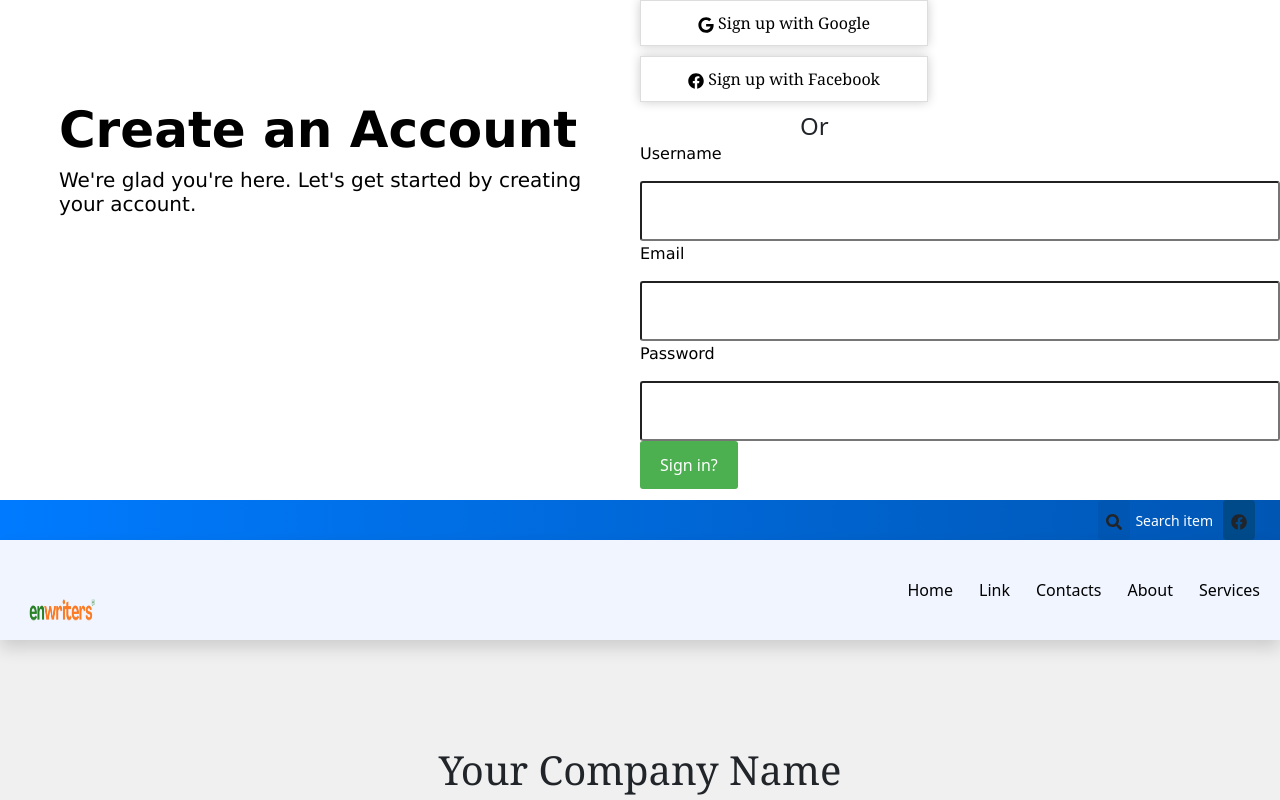
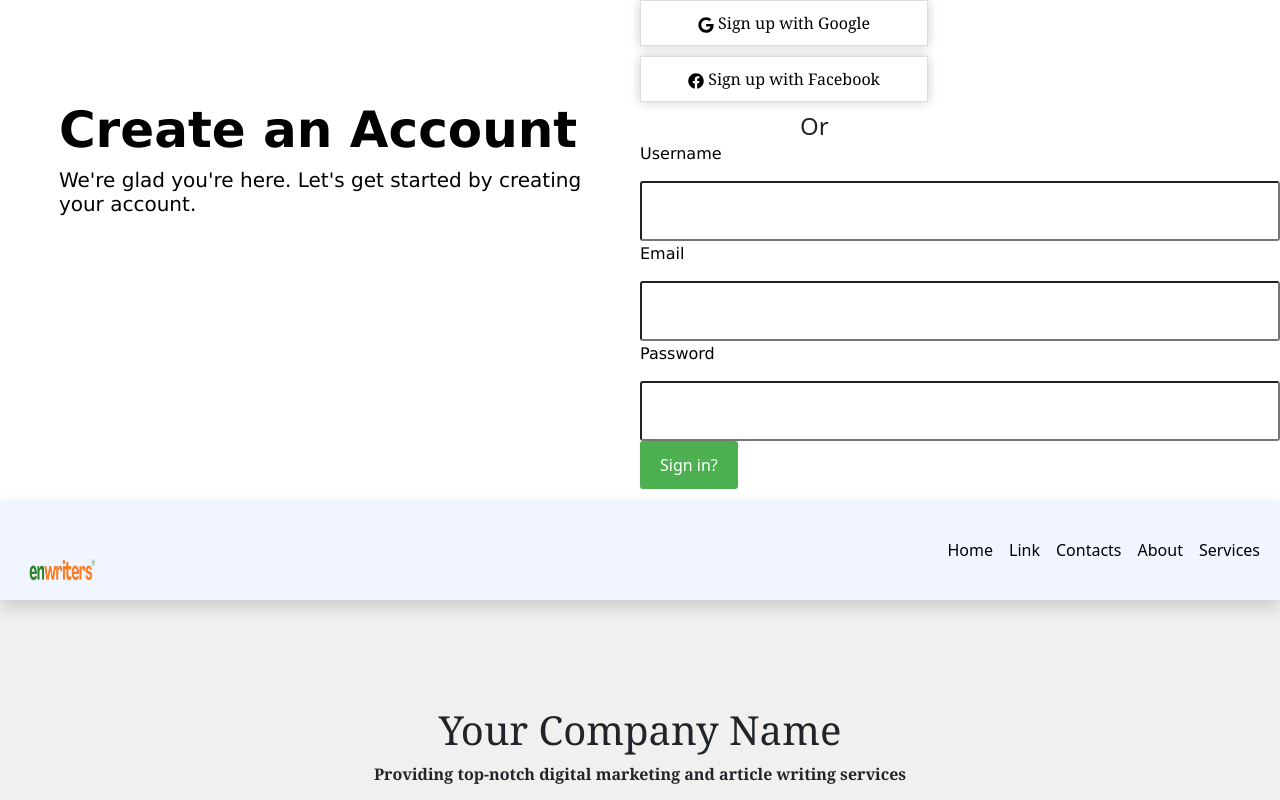
Before and after one commit to tobias-barakaa/enwriters, a React (Create React App) app in the folder frontend/: page / in a window 1280 px wide. Shown: the top 800 px of the page. Built offline with nearby package versions, Linux system fonts and the light colour scheme.

Commit message:
adding router

```diff
--- a/frontend/src/components/HomeLayout.css
+++ b/frontend/src/components/HomeLayout.css
@@ -1,35 +1,3 @@
-.short-nav {
-    height: 40px;
-    background: linear-gradient(to right, #007bff, #0056b3);
-    display: flex;
-    align-items: center;
-    justify-content: flex-end;
-    padding: 0 20px;
-  }
-
-
-  .nav-item {
-    display: flex;
-    align-items: center;
-    margin-left: 10px;
-  }
-
-  .nav-icon {
-    background-color: #004a8a;
-    padding: 8px;
-    border-radius: 4px;
-    margin-right: 5px;
-
-  }
-
-  .nav-icon.search-icon {
-    background-color: #0056b3;
-  }
-
-  .nav-text {
-    color: #fff;
-    font-size: 14px;
-  }
 
 
   .bg-blue-tint {
--- a/frontend/src/components/HomeLayout.js
+++ b/frontend/src/components/HomeLayout.js
@@ -13,15 +13,7 @@ import SampleLayout from './SampleLayout';
 const HomeLayout = () => {
   return (
     <div>
-<div className='short-nav'>
-      <div className='nav-item'>
-        <span className='nav-icon search-icon'><FaSearch /></span>
-        <span className='nav-text'>Search item</span>
-      </div>
-      <div className='nav-item'>
-        <span className='nav-icon'><FaFacebook /></span>
-      </div>
-    </div>
+
 
     <nav className="navbar navbar-expand-lg navbar-light bg-blue-tint shadow" style={{ height: '100px' }}>
   <div className="container-fluid">
@@ -70,31 +62,8 @@ const HomeLayout = () => {
 
 
 
-{/* <div className='yeah'>
-<div className="flow">
-<img className='backend' src={backend} alt="image"  />
 
-<div class="right">
-        <p class="text">Manual written</p>
-    </div>
-
-</div>
-
-
-<div className="flow">
-
-<div class="left">
-        <p class="text">Manual written</p>
-    </div>
-    <img className='backend' src={backend} alt="image"  />
-
-</div>
-
-</div> */}
 <div class="sample-articles">Sample Articles</div>
-
-
-
 <div class="samplee">
     <div class="left">
         <img src={soul} alt='backend' />
--- /dev/null
+++ b/frontend/src/components/Navigation.css
@@ -0,0 +1,32 @@
+.short-nav {
+    height: 40px;
+    background: linear-gradient(to right, #007bff, #0056b3);
+    display: flex;
+    align-items: center;
+    justify-content: flex-end;
+    padding: 0 20px;
+  }
+
+
+  .nav-item {
+    display: flex;
+    align-items: center;
+    margin-left: 10px;
+  }
+
+  .nav-icon {
+    background-color: #004a8a;
+    padding: 8px;
+    border-radius: 4px;
+    margin-right: 5px;
+
+  }
+
+  .nav-icon.search-icon {
+    background-color: #0056b3;
+  }
+
+  .nav-text {
+    color: #fff;
+    font-size: 14px;
+  }
```
Also changed, not shown: frontend/src/components/Navigation.js (added, +21 -0 lines).
